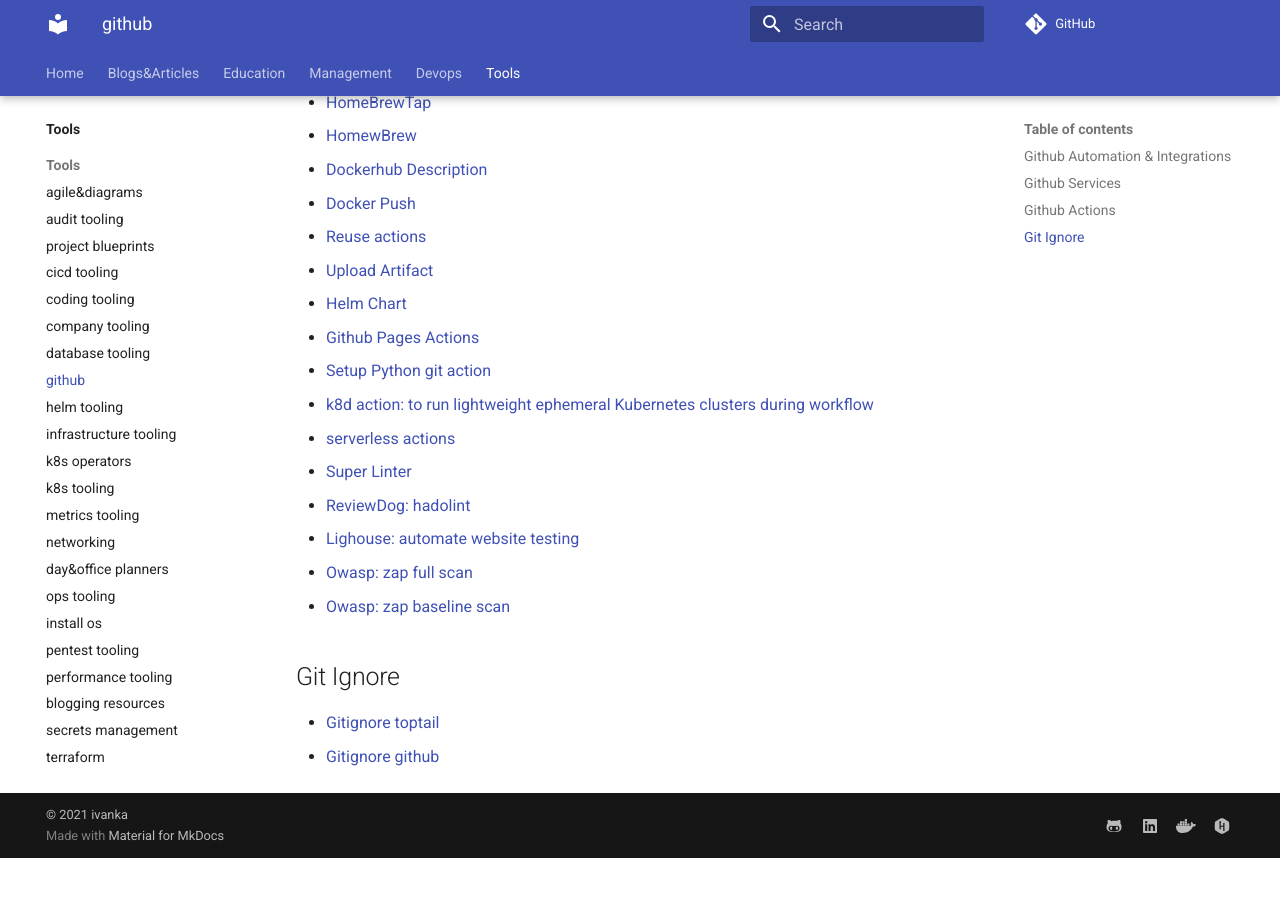
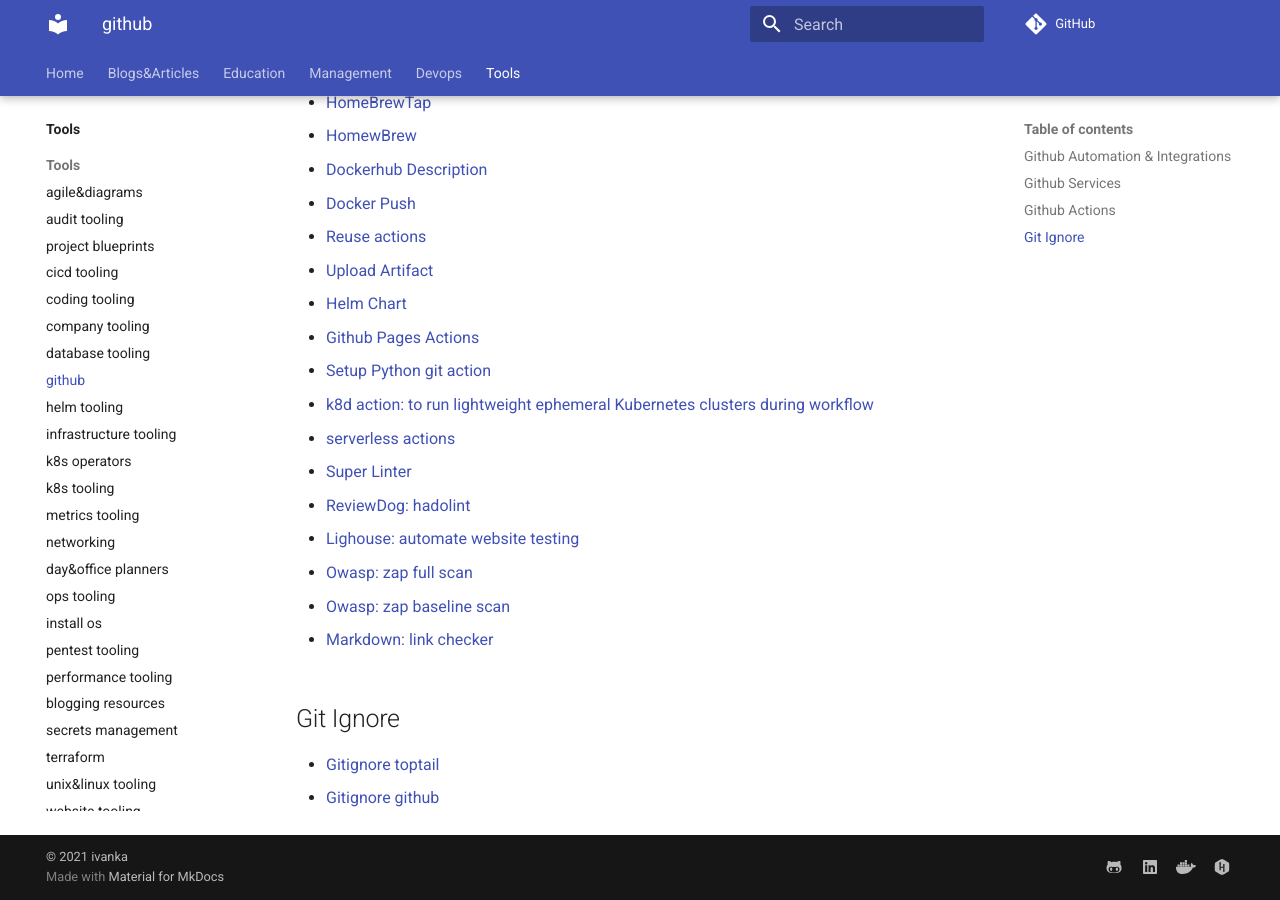
Before and after one commit to ivankatliarchuk/knowledge-base, an MkDocs documentation site: the page built from docs/tools/github.md, in a window 1280 px wide and 900 px high, scrolled down 1259 px. Built offline with MkDocs 1.6.1 and Material for MkDocs 9.7.7, drawn with Linux system fonts in a browser that asks for light colours; comment, search, counter and statistics services are not loaded; before the commit the page ends 2117 px from its top, so only the background shows below that.

Commit message:
update actions

```diff
--- a/docs/tools/github.md
+++ b/docs/tools/github.md
@@ -70,6 +70,8 @@
 - [Owasp: zap full scan](https://github.com/marketplace/actions/owasp-zap-full-scan){:target="_blank"}
 - [Owasp: zap baseline scan](https://github.com/marketplace/actions/owasp-zap-baseline-scan){:target="_blank"}
 
+- [Markdown: link checker](https://github.com/gaurav-nelson/github-action-markdown-link-check){:target="_blank"}
+
 ## Git Ignore
 
 - [Gitignore toptail](https://www.toptal.com/developers/gitignore){:target="_blank"}
```
Also changed, not shown: 2 other files.
